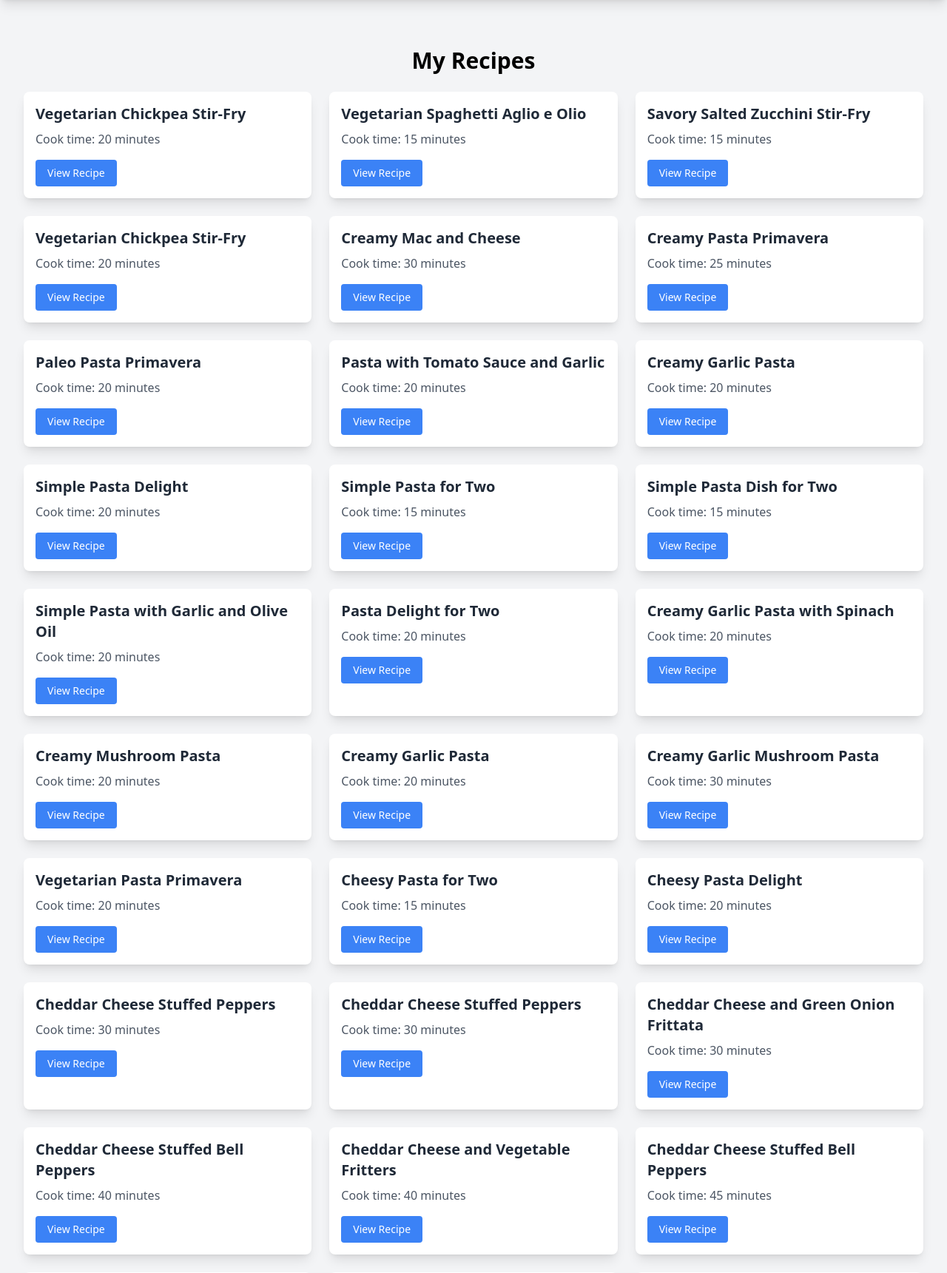
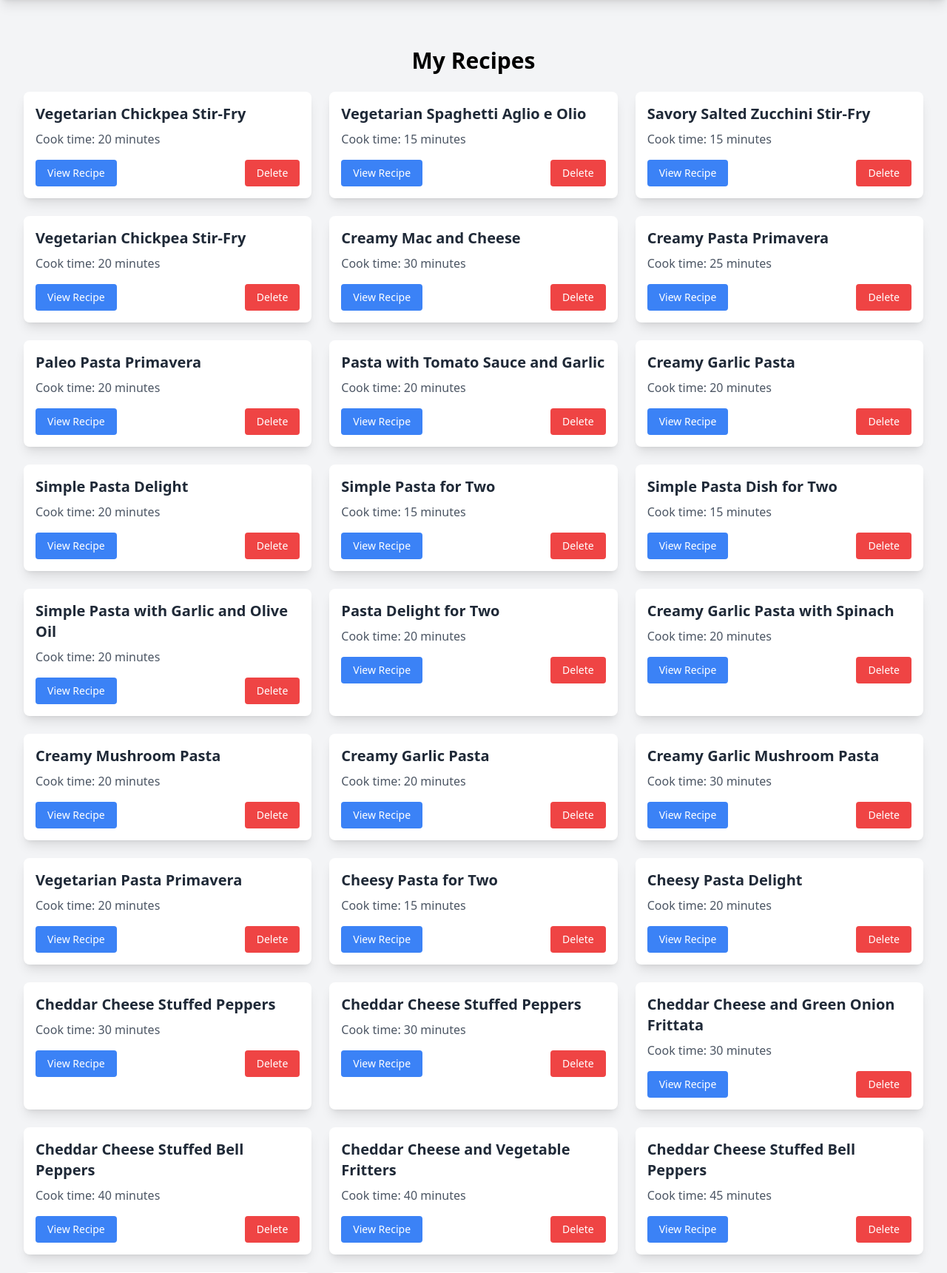
Before and after one commit to loki1001/MealMate, a Django app: page /my_recipes/ in a window 1280 px wide. Shown: the part 60-1781 px from the top of the page at 74% size. Run offline with Django 4.2, Linux system fonts and the light colour scheme; a user stored in the database is signed in; data comes from the database, SQL or seed files in the repository; both versions use the stored data as it was after the commit; some libraries are stand-ins or nearby versions.

Commit message:
Added ability to delete recipe

```diff
--- a/recipes/templates/recipes/my_recipes.html
+++ b/recipes/templates/recipes/my_recipes.html
@@ -14,9 +14,20 @@
                             <a href="{% url 'recipe_detail' recipe.id %}" class="hover:underline">{{ recipe.title }}</a>
                         </h2>
                         <p class="text-gray-600 mt-2">Cook time: {{ recipe.cook_time }}</p>
-                        <a href="{% url 'recipe_detail' recipe.id %}" class="inline-block mt-4 px-4 py-2 bg-blue-500 text-white text-sm font-medium rounded hover:bg-blue-600">
-                            View Recipe
-                        </a>
+
+                        <div class="flex justify-between items-center mt-4">
+                            <a href="{% url 'recipe_detail' recipe.id %}" class="inline-block px-4 py-2 bg-blue-500 text-white text-sm font-medium rounded hover:bg-blue-600">
+                                View Recipe
+                            </a>
+
+                            <!-- Delete Recipe Form -->
+                            <form action="{% url 'delete_recipe' recipe.id %}" method="POST" onsubmit="return confirm('Are you sure you want to delete this recipe?');">
+                                {% csrf_token %}
+                                <button type="submit" class="inline-block px-4 py-2 bg-red-500 text-white text-sm font-medium rounded hover:bg-red-600">
+                                    Delete
+                                </button>
+                            </form>
+                        </div>
                     </div>
                 </div>
             {% endfor %}
--- a/recipes/urls.py
+++ b/recipes/urls.py
@@ -19,4 +19,5 @@ urlpatterns = [
     path('accept_recipe/<int:recipe_id>/', views.accept_recipe, name='accept_recipe'),
     path('recipe/<int:recipe_id>/reject/', views.reject_recipe, name='reject_recipe'),
     path('my_recipes/', views.my_recipes, name='my_recipes'),
+    path('recipe/delete/<int:id>/', views.delete_recipe, name='delete_recipe'),
 ]
--- a/recipes/views.py
+++ b/recipes/views.py
@@ -365,3 +365,12 @@ def my_recipes(request):
     # Get all recipes saved by the current user
     recipes = Recipe.objects.filter(user=request.user)
     return render(request, 'recipes/my_recipes.html', {'recipes': recipes})
+
+
+@login_required(login_url='/login/')
+def delete_recipe(request, id):
+    if request.method == "POST":
+        recipe = get_object_or_404(Recipe, id=id)
+        recipe.delete()
+        messages.success(request, "Recipe deleted successfully.")
+    return redirect('my_recipes')
```
Also changed, not shown: db.sqlite3.
